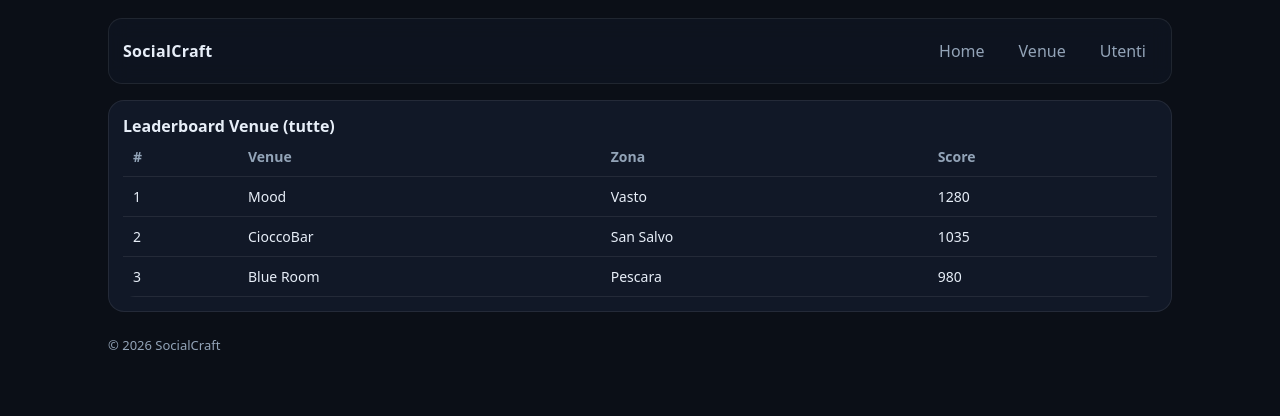
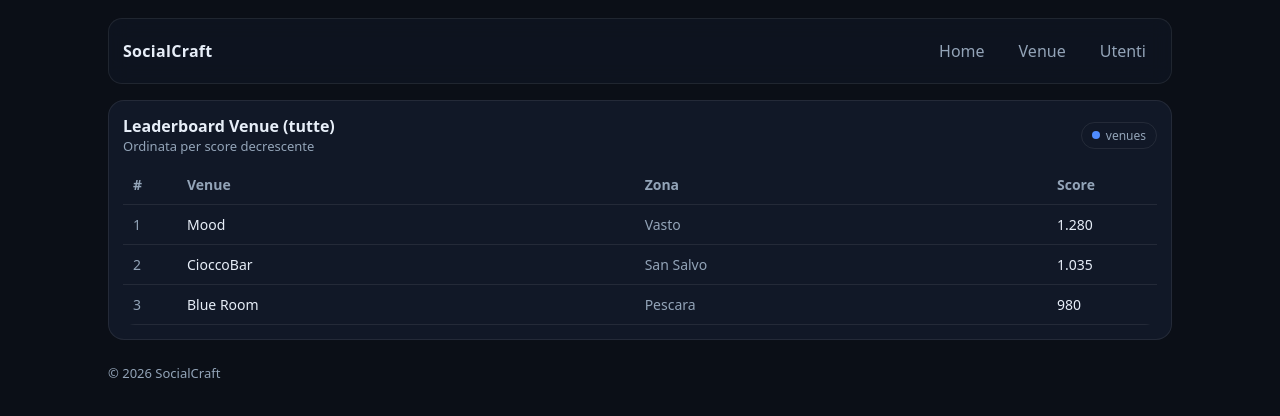
Before and after one commit to vits2709/socialcraft-platform, a Next.js app: page /leaderboard/venues in a window 1280 px wide. Shown: the top 416 px of the page. Built offline with nearby package versions, Linux system fonts and the light colour scheme; no server answers.

Commit message:
Fix base URL on Vercel using request headers

```diff
--- a/app/leaderboard/venues/page.tsx
+++ b/app/leaderboard/venues/page.tsx
@@ -1,7 +1,16 @@
+import { headers } from "next/headers";
+
 type Row = { id: string; name: string; score: number; meta?: string };
 
+function getBaseUrl() {
+  const h = headers();
+  const host = h.get("host");
+  const proto = h.get("x-forwarded-proto") ?? "http";
+  return `${proto}://${host}`;
+}
+
 async function getRows(): Promise<Row[]> {
-  const base = process.env.NEXT_PUBLIC_BASE_URL || "http://localhost:3000";
+  const base = getBaseUrl();
   const res = await fetch(`${base}/api/leaderboard/venues`, { cache: "no-store" });
   if (!res.ok) throw new Error("Fetch venues failed");
   return res.json();
@@ -12,24 +21,30 @@ export default async function VenuesLeaderboard() {
 
   return (
     <div className="card">
-      <h2 className="h2">Leaderboard Venue (tutte)</h2>
+      <div className="cardHead">
+        <div>
+          <h2 className="h2">Leaderboard Venue (tutte)</h2>
+          <div className="muted">Ordinata per score decrescente</div>
+        </div>
+        <span className="badge"><span className="dot" /> venues</span>
+      </div>
 
-      <table className="table">
+      <table className="table" aria-label="Leaderboard venue completa">
         <thead>
           <tr>
-            <th>#</th>
+            <th className="rank">#</th>
             <th>Venue</th>
             <th>Zona</th>
-            <th>Score</th>
+            <th className="score">Score</th>
           </tr>
         </thead>
         <tbody>
           {rows.map((r, i) => (
             <tr key={r.id}>
-              <td>{i + 1}</td>
+              <td className="rank">{i + 1}</td>
               <td>{r.name}</td>
-              <td>{r.meta ?? "—"}</td>
-              <td>{r.score}</td>
+              <td className="muted">{r.meta ?? "—"}</td>
+              <td className="score">{r.score.toLocaleString("it-IT")}</td>
             </tr>
           ))}
         </tbody>
```
Also changed, not shown: app/leaderboard/users/page.tsx (+23 -8 lines), app/page.tsx (+10 -1 lines).
